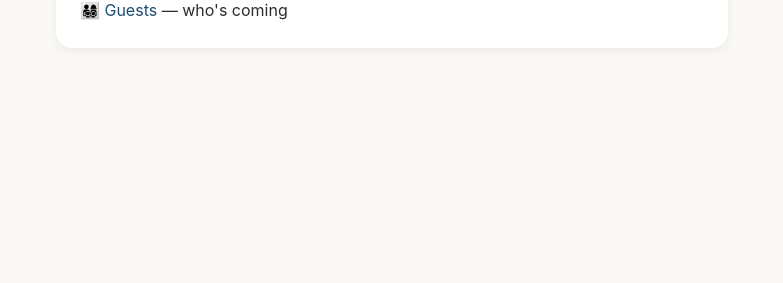
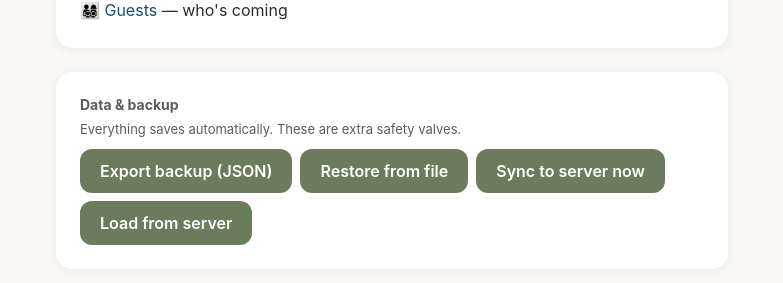
Before and after one commit to stopacar29/karens-greece-vacation, a React (Vite) app in the folder web-app/: page / in a window 1280 px wide. Shown: the part 987-1270 px from the top of the page, without its empty margins (248-1031 px from the left). Before the commit the page ends 1107 px from the top, so only its background shows below. Built offline with nearby package versions, Linux system fonts and the light colour scheme; no server answers.

Commit message:
Add Data & backup controls to Home (export, restore, sync, load)
Co-Authored-By: Claude Fable 5 <noreply@anthropic.com>
Claude-Session: https://claude.ai/code/session_01TxLNfzMZuUPSGZPnwM7bi7

```diff
--- a/web-app/src/pages/Home.tsx
+++ b/web-app/src/pages/Home.tsx
@@ -1,6 +1,51 @@
+import { useRef, useState } from 'react';
 import { Link } from 'react-router-dom';
+import { useTrip } from '../context/TripContext';
+import type { TripData } from '../types/trip';
 
 export default function Home() {
+  const { tripData, mergeFromImport, saveToServer, loadFromServer } = useTrip();
+  const fileRef = useRef<HTMLInputElement>(null);
+  const [message, setMessage] = useState<{ kind: 'ok' | 'err'; text: string } | null>(null);
+
+  const exportBackup = () => {
+    const blob = new Blob([JSON.stringify(tripData, null, 2)], { type: 'application/json' });
+    const url = URL.createObjectURL(blob);
+    const a = document.createElement('a');
+    a.href = url;
+    a.download = 'karens-70th-trip-backup.json';
+    a.click();
+    URL.revokeObjectURL(url);
+    setMessage({ kind: 'ok', text: 'Backup downloaded. Keep it somewhere safe.' });
+  };
+
+  const restoreFromFile = async (e: React.ChangeEvent<HTMLInputElement>) => {
+    const file = e.target.files?.[0];
+    e.target.value = '';
+    if (!file) return;
+    try {
+      const parsed = JSON.parse(await file.text()) as Partial<TripData>;
+      if (!parsed || typeof parsed !== 'object') throw new Error('Not a trip backup file');
+      mergeFromImport(parsed);
+      const res = await saveToServer();
+      setMessage(res.ok
+        ? { kind: 'ok', text: 'Backup restored and shared with everyone.' }
+        : { kind: 'err', text: `Restored locally, but sharing failed: ${res.error}` });
+    } catch {
+      setMessage({ kind: 'err', text: 'That file does not look like a trip backup (JSON).' });
+    }
+  };
+
+  const syncNow = async () => {
+    const res = await saveToServer();
+    setMessage(res.ok ? { kind: 'ok', text: 'Your data is synced for everyone.' } : { kind: 'err', text: `Sync failed: ${res.error}` });
+  };
+
+  const loadNow = async () => {
+    const res = await loadFromServer();
+    setMessage(res.ok ? { kind: 'ok', text: 'Loaded the latest shared data.' } : { kind: 'err', text: `Load failed: ${res.error}` });
+  };
+
   return (
     <>
       <div
@@ -47,6 +92,20 @@ export default function Home() {
         <p style={{ margin: '4px 0' }}><Link to="/map" style={{ color: '#1a4d6d', textDecoration: 'none' }}>🗺️ Map</Link> — interactive map with AI suggestions</p>
         <p style={{ margin: '4px 0' }}><Link to="/guests" style={{ color: '#1a4d6d', textDecoration: 'none' }}>👨‍👩‍👧‍👦 Guests</Link> — who&apos;s coming</p>
       </div>
+      <div className="card">
+        <h3 style={{ margin: '0 0 8px 0', fontSize: 14, color: '#5c5c5c' }}>Data &amp; backup</h3>
+        <p className="hint">Everything saves automatically. These are extra safety valves.</p>
+        <div style={{ display: 'flex', gap: 8, flexWrap: 'wrap' }}>
+          <button type="button" className="btn btnSecondary" style={{ marginLeft: 0 }} onClick={exportBackup}>Export backup (JSON)</button>
+          <button type="button" className="btn btnSecondary" style={{ marginLeft: 0 }} onClick={() => fileRef.current?.click()}>Restore from file</button>
+          <button type="button" className="btn btnSecondary" style={{ marginLeft: 0 }} onClick={syncNow}>Sync to server now</button>
+          <button type="button" className="btn btnSecondary" style={{ marginLeft: 0 }} onClick={loadNow}>Load from server</button>
+        </div>
+        <input ref={fileRef} type="file" accept=".json,application/json" onChange={restoreFromFile} style={{ display: 'none' }} />
+        {message && (
+          <div className={`message ${message.kind === 'ok' ? 'messageSuccess' : 'messageError'}`}>{message.text}</div>
+        )}
+      </div>
     </>
   );
 }
```
